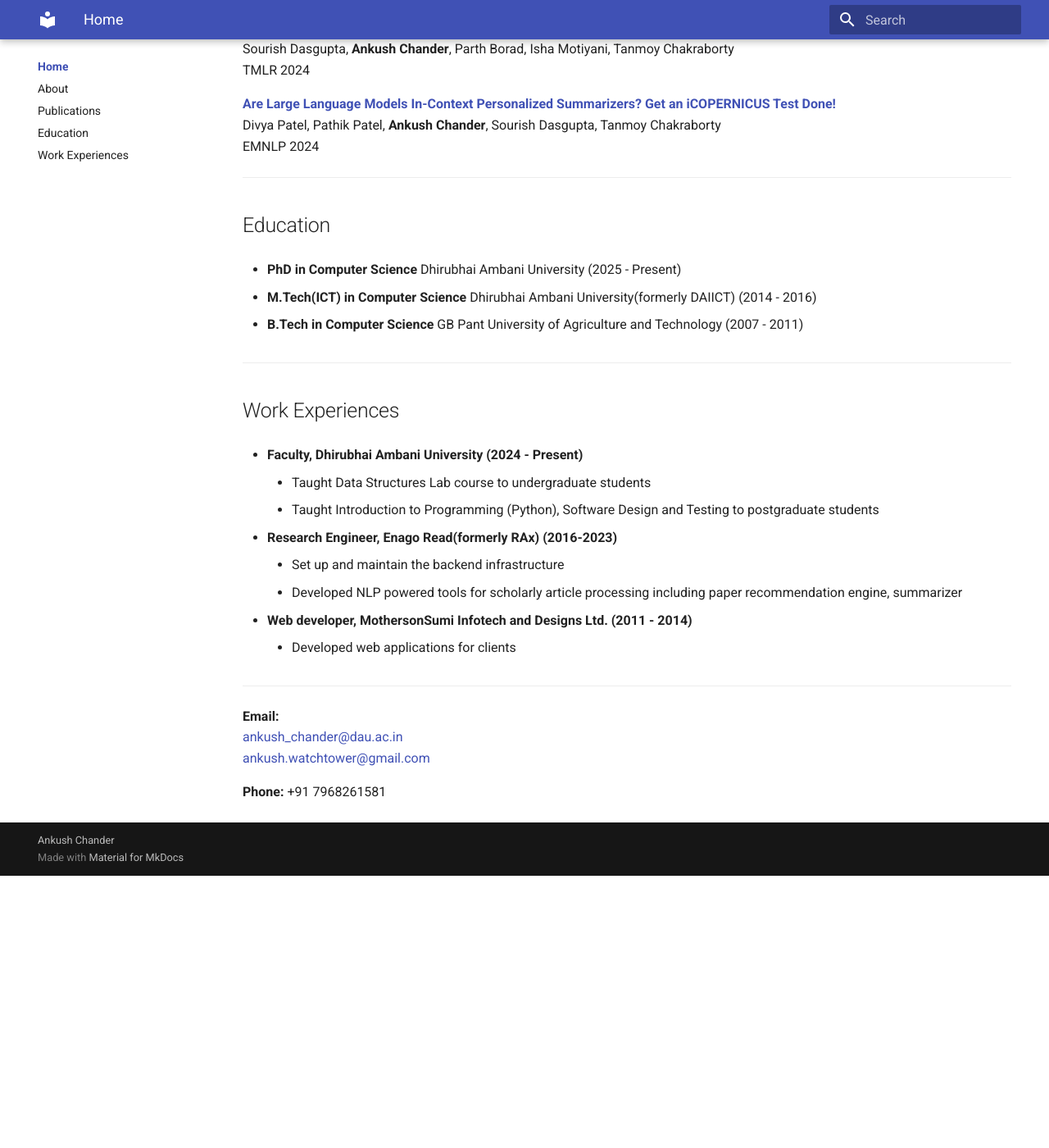
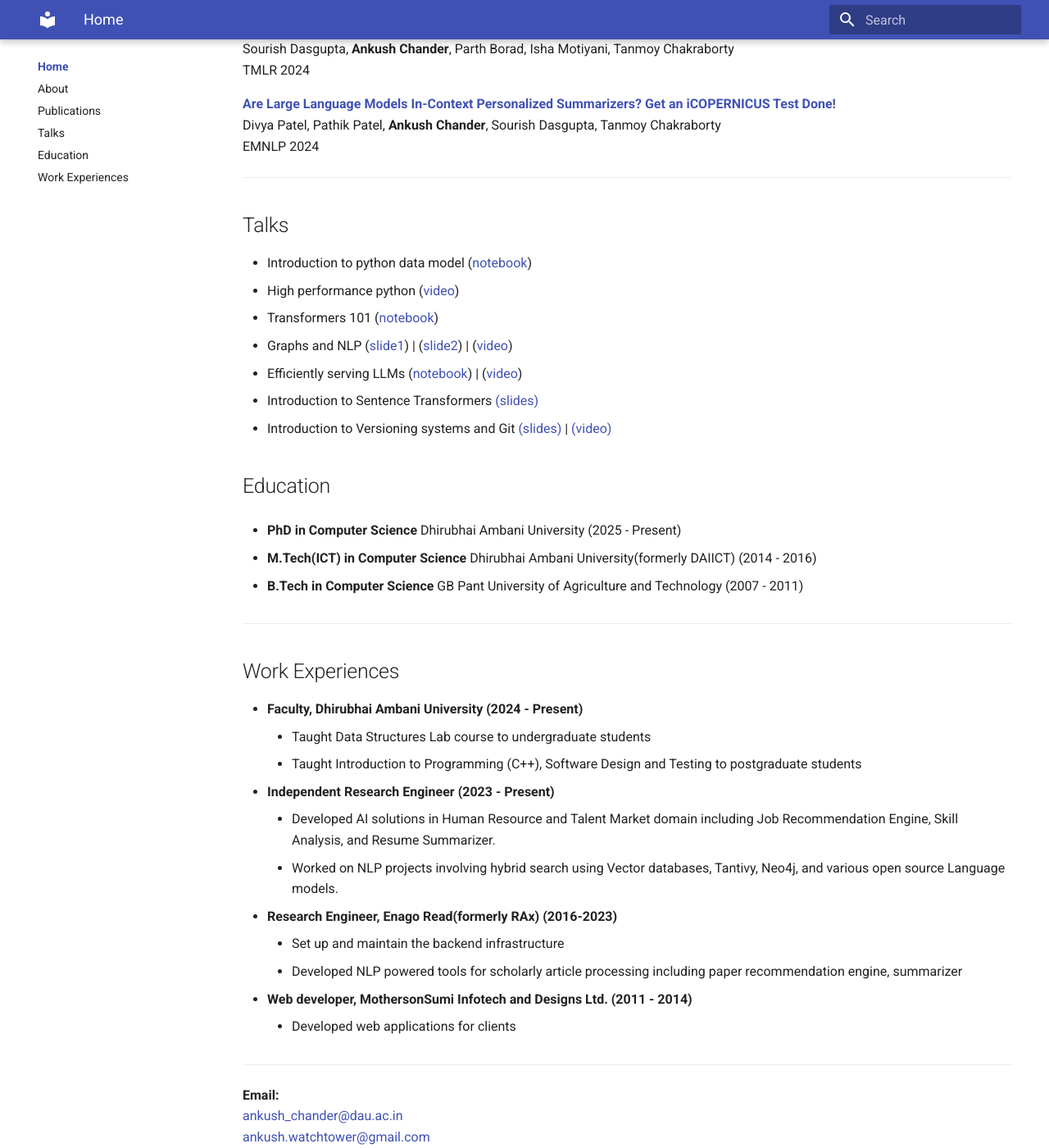
Before and after one commit to Ankush-Chander/homepage, an MkDocs documentation site: the page built from docs/index.md, in a window 1280 px wide and 1400 px high, scrolled down 574 px. Shown: the whole window at 82% size. Built offline with MkDocs 1.6.1 and Material for MkDocs 9.7.7, drawn with Linux system fonts in a browser that asks for light colours; before the commit the page ends 1642 px from its top, so only the background shows below that.

Commit message:
updateworkex

```diff
--- a/docs/index.md
+++ b/docs/index.md
@@ -30,6 +30,17 @@ EMNLP 2024
 
 ---
 
+## Talks {: #talks }
+
+- Introduction to python data model ([notebook](https://github.com/Ankush-Chander/Tech-Talks/blob/master/intro_data_model.ipynb))
+- High performance python ([video](https://youtu.be/lLYgzk3TIWE?si=ThVIJL6PFsM3SsIG))
+- Transformers 101 ([notebook](https://github.com/Ankush-Chander/Tech-Talks/blob/main/transformers_101.ipynb))
+- Graphs and NLP ([slide1](https://github.com/Ankush-Chander/graph-notebooks/blob/main/notebooks/pagerank.ipynb)) | ([slide2](https://github.com/Ankush-Chander/graph-notebooks/blob/main/notebooks/textrank_intro.ipynb)) | ([video](https://youtu.be/n3CxNYKMDxU?si=3d6mFZMs2HELgAnT))
+- Efficiently serving LLMs ([notebook](https://github.com/Ankush-Chander/Tech-Talks/blob/main/EfficientLLMInferencing.ipynb)) | ([video](https://youtu.be/43BpQj65rXY))
+- Introduction to Sentence Transformers [(slides)](https://github.com/Ankush-Chander/Tech-Talks/blob/main/sentence_transformers_talk.ipynb)
+- Introduction to Versioning systems and Git [(slides)](https://github.com/Ankush-Chander/Tech-Talks/blob/main/Introduction%20to%20Versioning%20systems%20and%20Git.md) | [(video)](https://youtu.be/A40EMcI2cz8)
+
+
 ## Education {: #education }
 - **PhD in Computer Science**
 Dhirubhai Ambani University (2025 - Present)
@@ -45,8 +56,10 @@ GB Pant University of Agriculture and Technology (2007 - 2011)
 ## Work Experiences {: #work-experiences }
 - **Faculty, Dhirubhai Ambani University (2024 - Present)**
     - Taught Data Structures Lab course to undergraduate students
-    - Taught Introduction to Programming (Python), Software Design and Testing to postgraduate students
-
+    - Taught Introduction to Programming (C++), Software Design and Testing to postgraduate students
+- **Independent Research Engineer (2023 - Present)**
+    - Developed AI solutions in Human Resource and Talent Market domain including Job Recommendation Engine, Skill Analysis, and Resume Summarizer.
+    - Worked on NLP projects involving hybrid search using Vector databases, Tantivy, Neo4j, and various open source Language models.
 - **Research Engineer, Enago Read(formerly RAx) (2016-2023)**
     - Set up and maintain the backend infrastructure
     - Developed NLP powered tools for scholarly article processing including paper recommendation engine, summarizer
@@ -79,9 +92,6 @@ ankush.watchtower@gmail.com
     .info {
         margin-left: 10px;
         text-align: left;
-        /* height: 100px; Remove fixed height to allow text to expand */
-        /* display: flex; */
-        /* flex-direction: column; */
         justify-content: center; /* Center the text vertically */
     }
 
@@ -91,12 +101,6 @@ ankush.watchtower@gmail.com
         height: auto;
         margin: 0 auto; /* Centers the image horizontally */
     }
-
-    /* a {
-        color: #3366cc;
-        text-decoration: none;
-        display: inline!important;
-    } */
 
     @media (max-width: 768px) {
         .person {
--- a/mkdocs.yml
+++ b/mkdocs.yml
@@ -13,12 +13,11 @@ nav:
       - index.md
       - About: '#about'
       - Publications: '#publications'
+      - Talks: '#talks'
       - Education: '#education'
       - Work Experiences: '#work-experiences'
-    - Talks:
-      - talks.md
-    - Projects:
-      - projects.md
+    # - Projects:
+    #   - projects.md
     # - Blog:
     #     - blog/index.md
 
```
